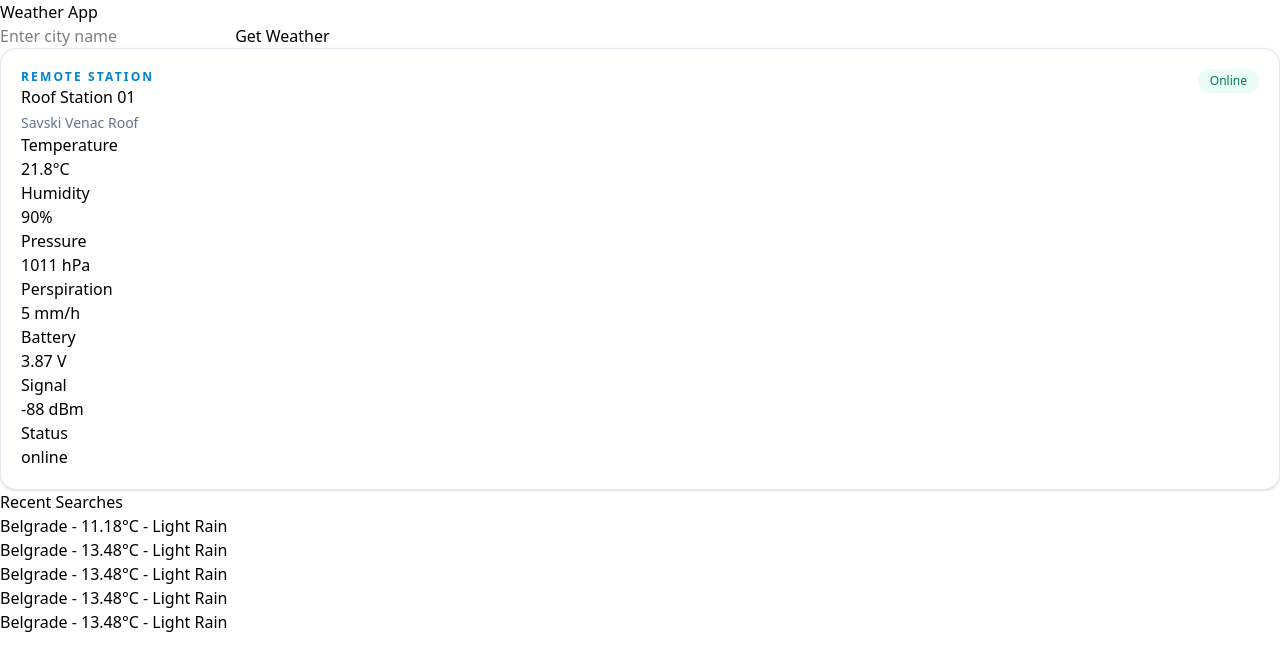
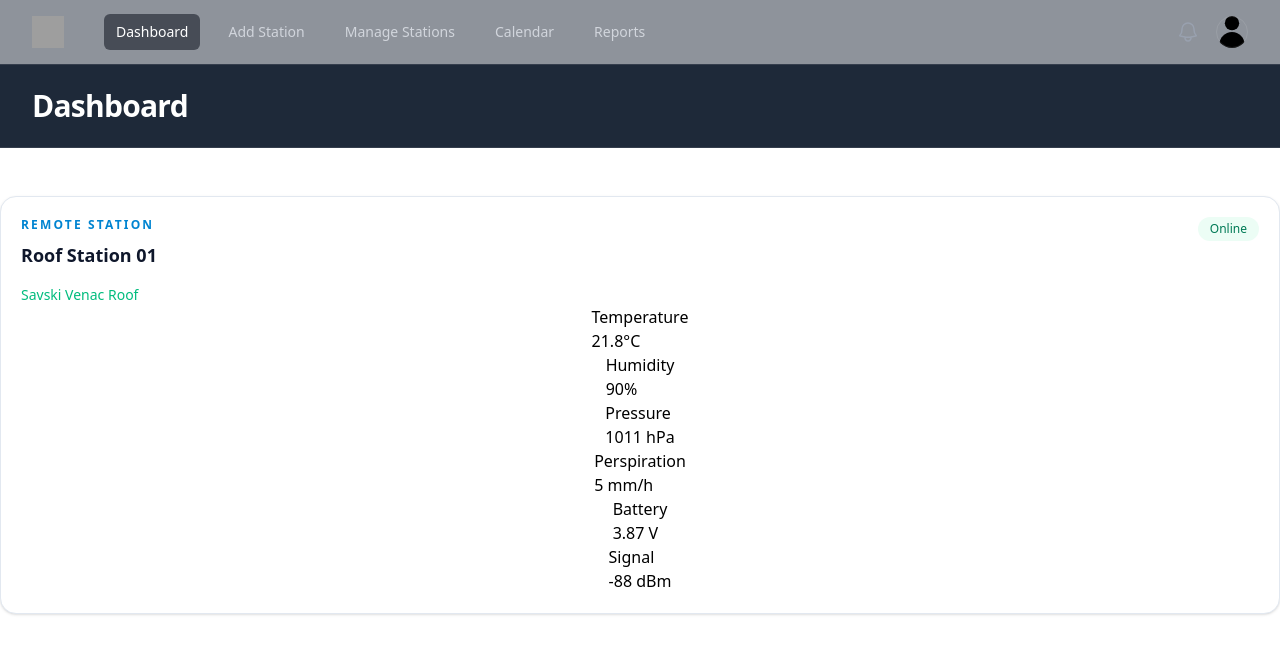
Before and after one commit to metalRudge/WeatherAppDjango, a Django app: page / in a window 1280 px wide. Shown: the top 671 px of the page. Run offline with Django 5.2, Linux system fonts and the light colour scheme; data comes from the database, SQL or seed files in the repository; style sheets or scripts are compiled from the project's sources; grey boxes are pictures that could not be loaded.

Commit message:
Card Design -Phase 1

```diff
--- a/main/templates/main/index.html
+++ b/main/templates/main/index.html
@@ -8,13 +8,7 @@
     <title>Weather App</title>
 </head>
 <body>
-    <h1>Weather App</h1>
-    <form method="post">
-        {% csrf_token %}
-        <input type="text" name="city" placeholder="Enter city name">
-        <button type="submit">Get Weather</button>
-    </form>
-
+    {% include "main/partials/navbar.html"%}
         {% if error %}
             <div class="error">{{ error }}</div>
         {% endif %}
@@ -25,33 +19,5 @@
                 {% include "main/partials/station_card.html" with station=station %}
             {% endfor %}
         {% endif %}
-
-    {% if weather %}
-        <div class="weather">
-            <h2>{{ weather.city }}</h2>
-            <p>Temperature: {{ weather.temperature }} °C</p>
-            <p>Humidity: {{ weather.humidity }} %</p>
-            <p>Pressure: {{ weather.pressure }} hPa</p>
-            <p>Conditions: {{ weather.description }}</p>
-            <img src="https://openweathermap.org/img/wn/{{ weather.icon }}@2x.png" alt="Weather icon">
-        </div>
-    {% endif %}
-
-    {% if recent_searches %}
-        <div class="recent">
-            <h3>Recent Searches</h3>
-            <ul>
-                {% for search in recent_searches %}
-                    <li>{{ search.city_name }} - {{ search.temperature }}°C - {{ search.description }}</li>
-                {% endfor %}
-            </ul>
-        </div>
-    {% endif %}
 </body>
 </html>
-
-
-<!--
-
-
--->
--- /dev/null
+++ b/main/templates/main/partials/navbar.html
@@ -0,0 +1,110 @@
+<div class="min-h-full">
+  <nav class="bg-gray-800/50">
+    <div class="mx-auto max-w-7xl px-4 sm:px-6 lg:px-8">
+      <div class="flex h-16 items-center justify-between">
+        <div class="flex items-center">
+          <div class="shrink-0">
+            {% load static %}
+            <img src="{% static 'img/loraLogo.svg' %}" alt="Lora WMS" class="size-8" />
+          </div>
+          <div class="hidden md:block">
+            <div class="ml-10 flex items-baseline space-x-4">
+              <!-- Current: "bg-gray-950/50 text-white", Default: "text-gray-300 hover:bg-white/5 hover:text-white" -->
+              <a href="#" aria-current="page" class="rounded-md bg-gray-950/50 px-3 py-2 text-sm font-medium text-white">Dashboard</a>
+              <a href="#" class="rounded-md px-3 py-2 text-sm font-medium text-gray-300 hover:bg-white/5 hover:text-white">Add Station</a>
+              <a href="#" class="rounded-md px-3 py-2 text-sm font-medium text-gray-300 hover:bg-white/5 hover:text-white">Manage Stations</a>
+              <a href="#" class="rounded-md px-3 py-2 text-sm font-medium text-gray-300 hover:bg-white/5 hover:text-white">Calendar</a>
+              <a href="#" class="rounded-md px-3 py-2 text-sm font-medium text-gray-300 hover:bg-white/5 hover:text-white">Reports</a>
+            </div>
+          </div>
+        </div>
+        <div class="hidden md:block">
+          <div class="ml-4 flex items-center md:ml-6">
+            <button type="button" class="relative rounded-full p-1 text-gray-400 hover:text-white focus:outline-2 focus:outline-offset-2 focus:outline-indigo-500">
+              <span class="absolute -inset-1.5"></span>
+              <span class="sr-only">View notifications</span>
+              <svg viewBox="0 0 24 24" fill="none" stroke="currentColor" stroke-width="1.5" data-slot="icon" aria-hidden="true" class="size-6">
+                <path d="M14.857 17.082a23.848 23.848 0 0 0 5.454-1.31A8.967 8.967 0 0 1 18 9.75V9A6 6 0 0 0 6 9v.75a8.967 8.967 0 0 1-2.312 6.022c1.733.64 3.56 1.085 5.455 1.31m5.714 0a24.255 24.255 0 0 1-5.714 0m5.714 0a3 3 0 1 1-5.714 0" stroke-linecap="round" stroke-linejoin="round" />
+              </svg>
+            </button>
+
+            <!-- Profile dropdown -->
+            <el-dropdown class="relative ml-3">
+              <button class="relative flex max-w-xs items-center rounded-full focus-visible:outline-2 focus-visible:outline-offset-2 focus-visible:outline-indigo-500">
+                <span class="absolute -inset-1.5"></span>
+                <span class="sr-only">Open user menu</span>
+                {% load static %}
+                <img src="{% static 'img/avatar.svg' %}" class="size-8 rounded-full outline -outline-offset-1 outline-white/10" />
+              </button>
+
+              <el-menu anchor="bottom end" popover class="w-48 origin-top-right rounded-md bg-gray-800 py-1 outline-1 -outline-offset-1 outline-white/10 transition transition-discrete [--anchor-gap:--spacing(2)] data-closed:scale-95 data-closed:transform data-closed:opacity-0 data-enter:duration-100 data-enter:ease-out data-leave:duration-75 data-leave:ease-in">
+                <a href="#" class="block px-4 py-2 text-sm text-gray-300 focus:bg-white/5 focus:outline-hidden">Your profile</a>
+                <a href="#" class="block px-4 py-2 text-sm text-gray-300 focus:bg-white/5 focus:outline-hidden">Settings</a>
+                <a href="#" class="block px-4 py-2 text-sm text-gray-300 focus:bg-white/5 focus:outline-hidden">Sign out</a>
+              </el-menu>
+            </el-dropdown>
+          </div>
+        </div>
+        <div class="-mr-2 flex md:hidden">
+          <!-- Mobile menu button -->
+          <button type="button" command="--toggle" commandfor="mobile-menu" class="relative inline-flex items-center justify-center rounded-md p-2 text-gray-400 hover:bg-white/5 hover:text-white focus:outline-2 focus:outline-offset-2 focus:outline-indigo-500">
+            <span class="absolute -inset-0.5"></span>
+            <span class="sr-only">Open main menu</span>
+            <svg viewBox="0 0 24 24" fill="none" stroke="currentColor" stroke-width="1.5" data-slot="icon" aria-hidden="true" class="size-6 in-aria-expanded:hidden">
+              <path d="M3.75 6.75h16.5M3.75 12h16.5m-16.5 5.25h16.5" stroke-linecap="round" stroke-linejoin="round" />
+            </svg>
+            <svg viewBox="0 0 24 24" fill="none" stroke="currentColor" stroke-width="1.5" data-slot="icon" aria-hidden="true" class="size-6 not-in-aria-expanded:hidden">
+              <path d="M6 18 18 6M6 6l12 12" stroke-linecap="round" stroke-linejoin="round" />
+            </svg>
+          </button>
+        </div>
+      </div>
+    </div>
+
+    <el-disclosure id="mobile-menu" hidden class="block md:hidden">
+      <div class="space-y-1 px-2 pt-2 pb-3 sm:px-3">
+        <!-- Current: "bg-gray-950/50 text-white", Default: "text-gray-300 hover:bg-white/5 hover:text-white" -->
+        <a href="#" aria-current="page" class="block rounded-md bg-gray-950/50 px-3 py-2 text-base font-medium text-white">Dashboard</a>
+        <a href="#" class="block rounded-md px-3 py-2 text-base font-medium text-gray-300 hover:bg-white/5 hover:text-white">Team</a>
+        <a href="#" class="block rounded-md px-3 py-2 text-base font-medium text-gray-300 hover:bg-white/5 hover:text-white">Projects</a>
+        <a href="#" class="block rounded-md px-3 py-2 text-base font-medium text-gray-300 hover:bg-white/5 hover:text-white">Calendar</a>
+        <a href="#" class="block rounded-md px-3 py-2 text-base font-medium text-gray-300 hover:bg-white/5 hover:text-white">Weather reports</a>
+      </div>
+      <div class="border-t border-white/10 pt-4 pb-3">
+        <div class="flex items-center px-5">
+          <div class="shrink-0">
+            {% load static %}
+            <img src="{% static 'img/avatar.svg' %}" alt="" class="size-10 rounded-full outline -outline-offset-1 outline-white/10" />
+          </div>
+          <div class="ml-3">
+            <div class="text-base/5 font-medium text-white">Tom Cook</div>
+            <div class="text-sm font-medium text-gray-400">tom@example.com</div>
+          </div>
+          <button type="button" class="relative ml-auto shrink-0 rounded-full p-1 text-gray-400 hover:text-white focus:outline-2 focus:outline-offset-2 focus:outline-indigo-500">
+            <span class="absolute -inset-1.5"></span>
+            <span class="sr-only">View notifications</span>
+            <svg viewBox="0 0 24 24" fill="none" stroke="currentColor" stroke-width="1.5" data-slot="icon" aria-hidden="true" class="size-6">
+              <path d="M14.857 17.082a23.848 23.848 0 0 0 5.454-1.31A8.967 8.967 0 0 1 18 9.75V9A6 6 0 0 0 6 9v.75a8.967 8.967 0 0 1-2.312 6.022c1.733.64 3.56 1.085 5.455 1.31m5.714 0a24.255 24.255 0 0 1-5.714 0m5.714 0a3 3 0 1 1-5.714 0" stroke-linecap="round" stroke-linejoin="round" />
+            </svg>
+          </button>
+        </div>
+        <div class="mt-3 space-y-1 px-2">
+          <a href="#" class="block rounded-md px-3 py-2 text-base font-medium text-gray-400 hover:bg-white/5 hover:text-white">Your profile</a>
+          <a href="#" class="block rounded-md px-3 py-2 text-base font-medium text-gray-400 hover:bg-white/5 hover:text-white">Settings</a>
+          <a href="#" class="block rounded-md px-3 py-2 text-base font-medium text-gray-400 hover:bg-white/5 hover:text-white">Sign out</a>
+        </div>
+      </div>
+    </el-disclosure>
+  </nav>
+
+  <header class="relative bg-gray-800 after:pointer-events-none after:absolute after:inset-x-0 after:inset-y-0 after:border-y after:border-white/10">
+    <div class="mx-auto max-w-7xl px-4 py-6 sm:px-6 lg:px-8">
+      <h1 class="text-3xl font-bold tracking-tight text-white">Dashboard</h1>
+    </div>
+  </header>
+  <main>
+    <div class="mx-auto max-w-7xl px-4 py-6 sm:px-6 lg:px-8">
+      <!-- Your content -->
+    </div>
+  </main>
+</div>
--- a/main/templates/main/partials/station_card.html
+++ b/main/templates/main/partials/station_card.html
@@ -5,20 +5,19 @@
                 Remote station
             </p>
 
-            <h3 class="">
+            <h3 class="mt-2 mb-2 text-lg font-semibold text-slate-900">
                 {{ station.station_name }}
             </h3>
-            <p class="mt-1 text-sm text-slate-500">
+            <p class="mt-4 text-sm text-emerald-500">
                 {{ station.location }}
             </p>
         </div>
-
         <span class="rounded-full px-3 py-1 text-xs font-medium
         {% if stations_error %}
         {% else %}
         bg-emerald-50 text-emerald-700
         {% endif %}">
-            {% if station.batch_error %}Batch issue{% else %}Online{% endif %}
+            {% if station.batch_error %}Offline{% else %}Online{% endif %}
         </span>
         </div>
         {% if station.batch_error %}
@@ -27,21 +26,18 @@
         </div>
     {% endif %}
 
-    <div class="container mx-auto">
+    <div class="mx-auto flex flex-col max-w-md items-center gap-x-4 rounded-xl">
         <div class="">
             <p class="">Temperature</p>
-            <p class="">
-                {{ station.telemetry.temperature_c|default_if_none:"NaN" }}°C
+            <p class="">{{ station.telemetry.temperature_c|default_if_none:"NaN" }}°C
             </p>
         </div>
-
         <div class="">
             <p class="">Humidity</p>
             <p class="">
                 {{ station.telemetry.humidity_pct|default_if_none:"NaN" }}%
             </p>
         </div>
-
         <div class="">
             <p class="">Pressure</p>
             <p class="">
@@ -66,11 +62,5 @@
                 {{ station.telemetry.signal_rssi|default_if_none:"NaN" }} dBm
             </p>
         </div>
-        <div class="">
-            <p class="">Status</p>
-            <p class="">
-                {{ station.telemetry.status|default_if_none:"Offline" }}
-            </p>
-        </div>
     </div>
 </div>
```
Also changed, not shown: assets/css/tailwind.css (added), assets/img/avatar.svg (added), assets/img/loraLogo.svg (added). Lines whose indentation alone changed are shown as unchanged.
